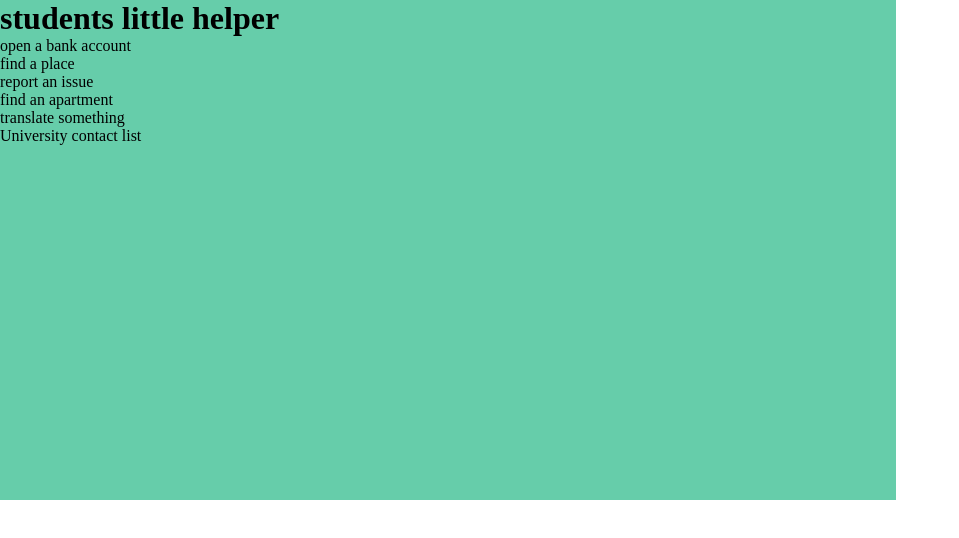
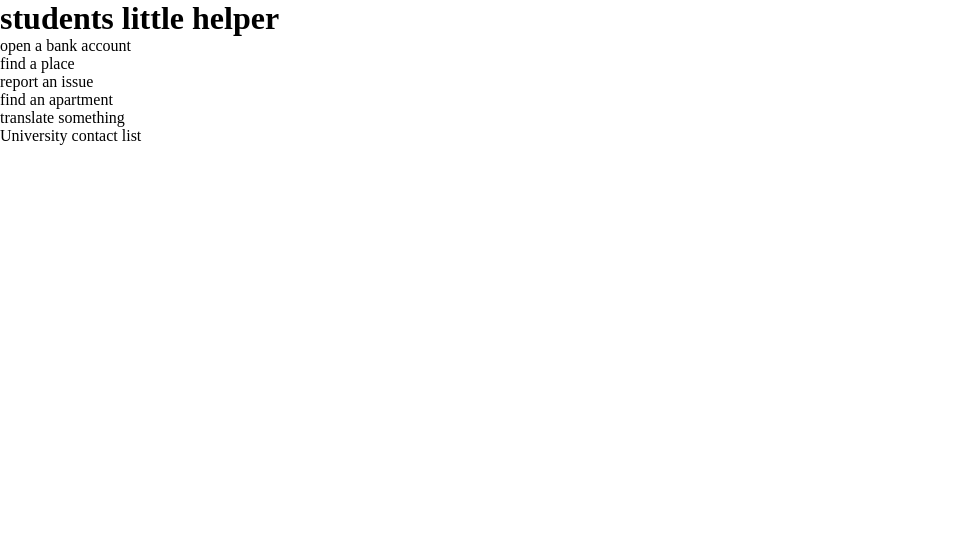
Before and after one commit to bas132828/blackJack, a plain HTML site: page index.html in a window 1280 px wide. Shown: the whole page, without its empty margins (0-959 px from the left). Drawn offline with Linux system fonts and the light colour scheme.

Commit message:
Update styles.css

```diff
--- a/styles.css
+++ b/styles.css
@@ -3,8 +3,11 @@
   padding: 0;
   box-sizing: border-box;
 }
+/* iPhone 11 Pro Max - 1 */
 .mainContainer {
-  height: 500px;
-  width: 70%;
-  background-color: mediumaquamarine;
+
+};
+
+.navbar {
+
 }
```
